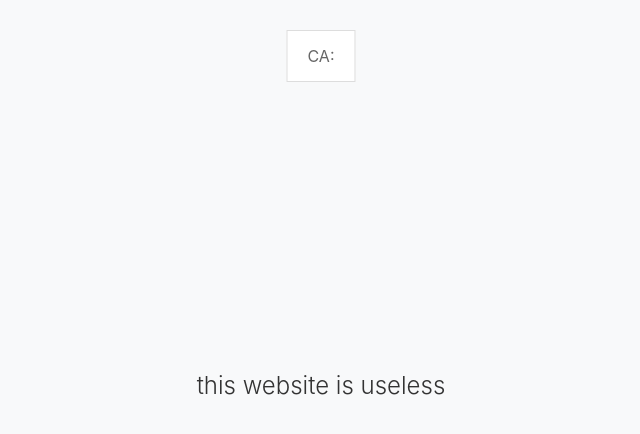
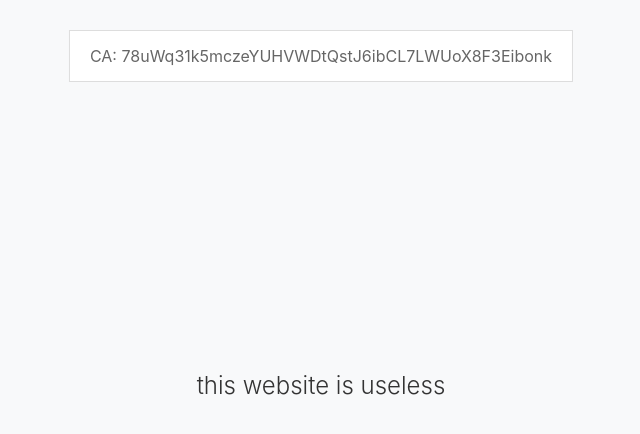
Before and after one commit to solanajrus/useless, a plain HTML site: page index.html in a window 1280 px wide. Shown: the whole page, without its empty margins (319-959 px from the left). Drawn offline with Linux system fonts and the light colour scheme.

Commit message:
Update index.html

```diff
--- a/index.html
+++ b/index.html
@@ -45,7 +45,7 @@
     </style>
 </head>
 <body>
-    <div class="box">CA:</div>
+    <div class="box">CA: 78uWq31k5mczeYUHVWDtQstJ6ibCL7LWUoX8F3Eibonk</div>
     <div class="message">this website is useless</div>
 </body>
 </html>
```
